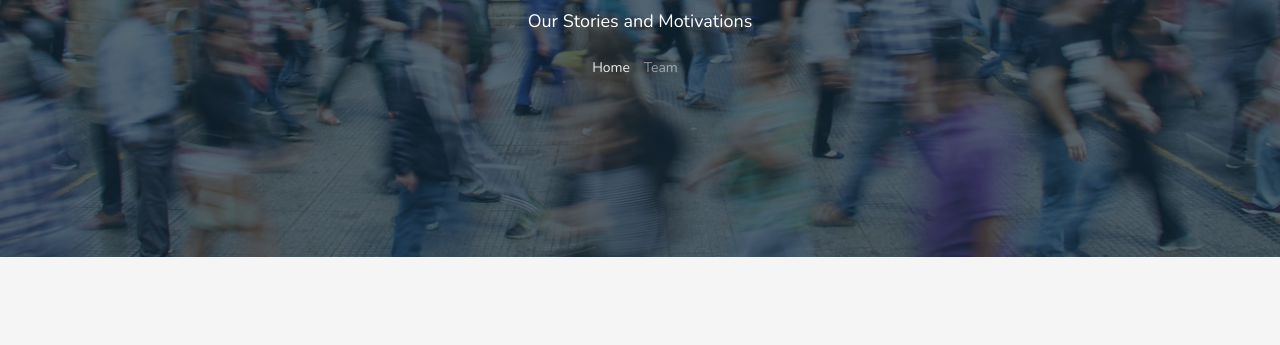
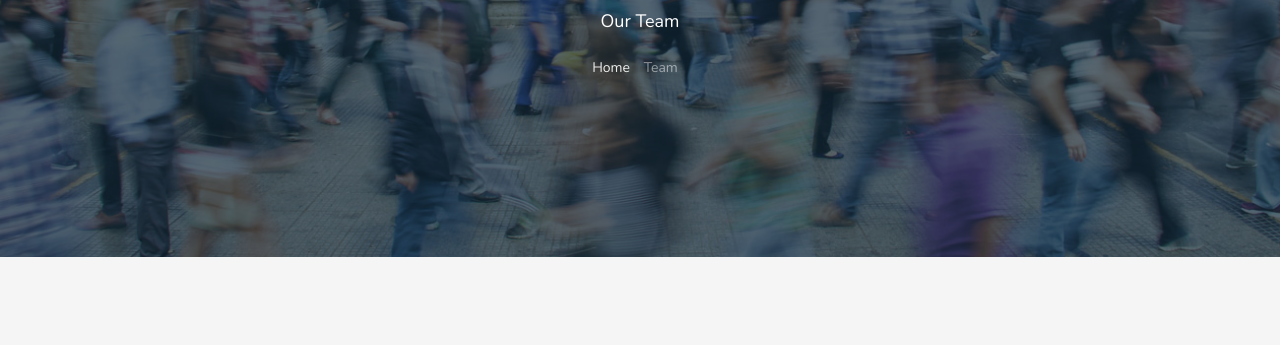
Before and after one commit to wdas03/oculardiagnoses.github.io, a plain HTML site: page team.html in a window 1280 px wide. Shown: the part 243-588 px from the top of the page. Drawn offline with nearby package versions, Linux system fonts and the light colour scheme; files whose address does not match are found by name.

Commit message:
small change

```diff
--- a/team.html
+++ b/team.html
@@ -89,7 +89,7 @@
 						<div class="col-md-12 col-md-offset-0">
 							<div class="animate-box">
 								<h2>Who We Are</h2>
-								<h4 style="color: white">Our Stories and Motivations</h4>
+								<h4 style="color: white">Our Team</h4>
 								<p class="breadcrumbs"><span><a href="/">Home</a></span> <span>Team</span></p>
 							</div>
 						</div>
```
